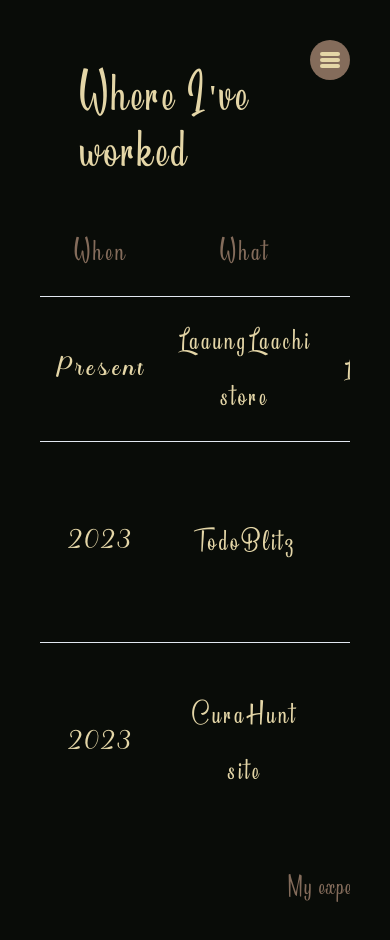
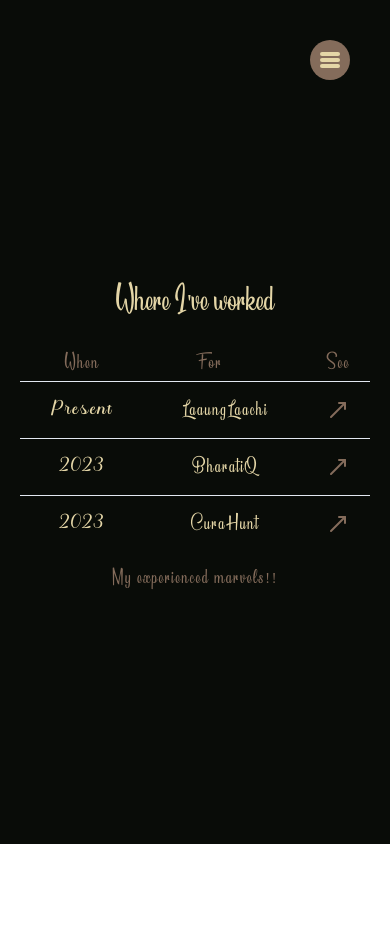
Before and after one commit to LaKsHaY5280/portfolio-v3, a Next.js app: page /experience in a window 390 px wide. Shown: the top 940 px of the page. After the commit the page ends 844 px from the top, so only its background shows below. Built offline with nearby package versions, Linux system fonts and the light colour scheme.

Commit message:
experience page responsive

```diff
--- a/components/About.tsx
+++ b/components/About.tsx
@@ -13,7 +13,7 @@
         <div className=" absolute -z-10">
           {/* <Image src={ssbg} alt="ssbg" /> */}
         </div>
-        <div className=" homeHeading text-day xl:w-8/12 xl:h-full pb-10 xl:flex flex-col justify-end items-center ">
+        <div className=" homeHeading text-day xl:w-8/12 xl:h-full pb-10 xl:flex flex-col justify-end items-center max-md:pt-32 ">
           <h2 className=" font-bold mx-10">
             <span>{about.headingp1}</span>
             <span className=" text-primary font-['Santika']">
--- a/components/Experience.tsx
+++ b/components/Experience.tsx
@@ -38,21 +38,17 @@
   return (
     <div>
       <Navbar />
-      <div className="bg-night min-h-screen w-full flex flex-col justify-around items-start p-10">
+      <div className="bg-night min-h-screen w-full h-full flex flex-col justify-center items-start p-5 lg:p-10 ">
         <h1
           onMouseEnter={textEnter}
           onMouseLeave={textLeave}
-          className=" pgHeading text-day my-7 px-10 "
+          className=" homeHeading text-day my-7 xl:pt-10 w-full flex justify-center items-center "
         >
-          {exp.heading}
+          <span>{exp.heading}</span>
         </h1>
-        <div className=" w-full ">
-          <ExpTable
-            card={exp.card}
-            textEnter={textEnter}
-            textLeave={textLeave}
-          />
-        </div>
+        {/* <div className=" w-full h-full "> */}
+        <ExpTable card={exp.card} textEnter={textEnter} textLeave={textLeave} />
+        {/* </div> */}
       </div>
       <DotCursor variants={variants} cursorVariants={cursorVariant} />
     </div>
--- a/components/elements/ExpTable.tsx
+++ b/components/elements/ExpTable.tsx
@@ -28,17 +28,19 @@
   };
 }) => {
   return (
-    <div className=" text-day">
-      <Table className=" text-xl leading-[3.5rem] tracking-[0.2rem] font-['snow'] text-center">
-        <TableCaption className=" text-lg leading-[3.5rem] tracking-[0.1rem] font-['Snow'] text-primary">
-          {card.caption}
-        </TableCaption>
+    // <div className=" w-full h-full text-day">
+    <Table className=" w-full h-1/5 aboutBody text-center text-day">
+      <TableCaption className=" text-primary">{card.caption}</TableCaption>
       <TableHeader>
         <TableRow className=" text-primary hover:bg-night">
           <TableCell className=" ">{card.tableTitles[0]}</TableCell>
-            <TableCell className=" w-60">{card.tableTitles[1]}</TableCell>
+          <TableCell className=" max-lg:hidden w-60">
+            {card.tableTitles[1]}
+          </TableCell>
           <TableCell className=" pr-10">{card.tableTitles[2]}</TableCell>
-            <TableCell className=" pl-10 w-72">{card.tableTitles[3]}</TableCell>
+          <TableCell className=" max-md:hidden pl-10 w-72">
+            {card.tableTitles[3]}
+          </TableCell>
           <TableCell className=" ">{card.tableTitles[4]}</TableCell>
         </TableRow>
       </TableHeader>
@@ -48,28 +50,28 @@
             <TableCell
               onMouseEnter={textEnter}
               onMouseLeave={textLeave}
-                className=" text-2xl tracking-[0.2rem] font-['Santika']"
+              className=" aboutBody font-['Santika']"
             >
               {detail.years}
             </TableCell>
             <TableCell
               onMouseEnter={textEnter}
               onMouseLeave={textLeave}
-                className=" w-60"
+              className=" max-lg:hidden w-60"
             >
               {detail.projectName}
             </TableCell>
             <TableCell
               onMouseEnter={textEnter}
               onMouseLeave={textLeave}
-                className=" pr-10"
+              className=" lg:pr-10"
             >
               {detail.companyName}
             </TableCell>
             <TableCell
               onMouseEnter={textEnter}
               onMouseLeave={textLeave}
-                className=" pl-10 w-72"
+              className=" max-md:hidden pl-10 w-72"
             >
               {detail.role}
             </TableCell>
@@ -80,9 +82,9 @@
                 className=" flex justify-center items-center"
               >
                 <MoveUpRight
-                    size={40}
+                  className=" lg:w-10 lg:h-10"
                   color="#846c5b"
-                    strokeWidth={3}
+                  strokeWidth={2}
                   absoluteStrokeWidth
                 />
               </a>
@@ -91,7 +93,7 @@
         ))}
       </TableBody>
     </Table>
-    </div>
+    // </div>
   );
 };
 
--- a/components/ui/table.tsx
+++ b/components/ui/table.tsx
@@ -6,23 +6,23 @@
   HTMLTableElement,
   React.HTMLAttributes<HTMLTableElement>
 >(({ className, ...props }, ref) => (
-  <div className="relative w-full overflow-auto">
+  <div className="relative w-full h-full">
     <table
       ref={ref}
       className={cn("w-full caption-bottom text-sm", className)}
       {...props}
     />
   </div>
-))
-Table.displayName = "Table"
+));
+Table.displayName = "Table";
 
 const TableHeader = React.forwardRef<
   HTMLTableSectionElement,
   React.HTMLAttributes<HTMLTableSectionElement>
 >(({ className, ...props }, ref) => (
   <thead ref={ref} className={cn("[&_tr]:border-b", className)} {...props} />
-))
-TableHeader.displayName = "TableHeader"
+));
+TableHeader.displayName = "TableHeader";
 
 const TableBody = React.forwardRef<
   HTMLTableSectionElement,
@@ -33,8 +33,8 @@
     className={cn("[&_tr:last-child]:border-0", className)}
     {...props}
   />
-))
-TableBody.displayName = "TableBody"
+));
+TableBody.displayName = "TableBody";
 
 const TableFooter = React.forwardRef<
   HTMLTableSectionElement,
@@ -48,8 +48,8 @@
     )}
     {...props}
   />
-))
-TableFooter.displayName = "TableFooter"
+));
+TableFooter.displayName = "TableFooter";
 
 const TableRow = React.forwardRef<
   HTMLTableRowElement,
@@ -63,8 +63,8 @@
     )}
     {...props}
   />
-))
-TableRow.displayName = "TableRow"
+));
+TableRow.displayName = "TableRow";
 
 const TableHead = React.forwardRef<
   HTMLTableCellElement,
@@ -78,8 +78,8 @@
     )}
     {...props}
   />
-))
-TableHead.displayName = "TableHead"
+));
+TableHead.displayName = "TableHead";
 
 const TableCell = React.forwardRef<
   HTMLTableCellElement,
@@ -87,10 +87,13 @@
 >(({ className, ...props }, ref) => (
   <td
     ref={ref}
-    className={cn("p-4 align-middle [&:has([role=checkbox])]:pr-0", className)}
+    className={cn(
+      " p-2 lg:p-4 align-middle [&:has([role=checkbox])]:pr-0",
+      className
+    )}
     {...props}
   />
-))
+));
 TableCell.displayName = "TableCell"
 
 const TableCaption = React.forwardRef<
```
Lines whose indentation alone changed are shown as unchanged.
